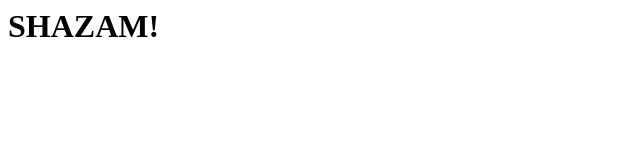
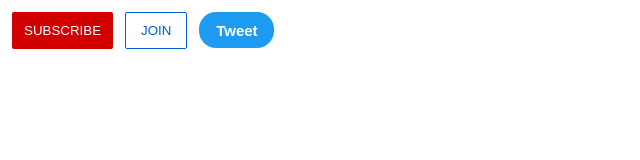
Before and after one commit to slimesus/slimesus.github.io, a plain HTML site: page index.html in a window 1280 px wide. Shown: the whole page, without its empty margins (0-640 px from the left). Drawn offline with Linux system fonts and the light colour scheme.

Commit message:
Update index.html

```diff
--- a/index.html
+++ b/index.html
@@ -1 +1,77 @@
-<h1>SHAZAM!</h1>
+<style>
+  .sub-bttn {
+    transition-duration: 100ms;
+    background-color: rgb(210, 0, 0);
+    color: white;
+    border: none;
+    padding-left: 12;
+    padding-right: 12;
+    padding-top: 11;
+    padding-bottom: 11;
+    border-radius: 2px;
+    cursor: pointer;
+    margin: 4px;
+    vertical-align: top;
+  }
+  .sub-bttn:hover {
+    background-color: rgb(255, 60, 60);
+  }
+  .sub-bttn:active {
+    background-color: rgb(255, 112, 112);
+  }
+
+
+  .join-bttn {
+    transition-duration: 250ms;
+    background-color: white;
+    color: rgb(1, 94, 209);
+    border-color: rgb(1, 94, 209);
+    padding-left: 15;
+    padding-right: 15;
+    padding-top: 10;
+    padding-bottom: 10;
+    border-style: solid;
+    border-width: 1px;
+    border-radius: 2px;
+    cursor: pointer;
+    margin: 4px;
+    vertical-align: top;
+  }
+  .join-bttn:hover {
+    background-color: rgb(1, 94, 209);
+    color: white;
+  }
+  .join-bttn:active {
+    background-color: rgb(43, 138, 255);
+    color: white;
+    border-color: rgb(43, 138, 255);
+  }
+
+
+  .tweet-bttn {
+    transition-duration: 150ms;
+    background-color: rgb(29, 155, 240);
+    color: rgb(255, 255, 255);
+    border: none;
+    height: 36px;
+    width: 75px;
+    border-radius: 17px;
+    cursor: pointer;
+    margin: 4px;
+    font-weight: bold;
+    font-size: 15px;
+    box-shadow: none;
+    vertical-align: top;
+  }
+  .tweet-bttn:hover {
+    box-shadow: 0px 2px 8px rgba(0, 0, 0, 0.15);
+  }
+  .tweet-bttn:active {
+    transition-duration: 10ms;
+    background-color: rgb(71, 173, 241);
+  }
+</style>
+
+<button class="sub-bttn">SUBSCRIBE</button>
+<button class="join-bttn">JOIN</button>
+<button class="tweet-bttn">Tweet</button>
```
